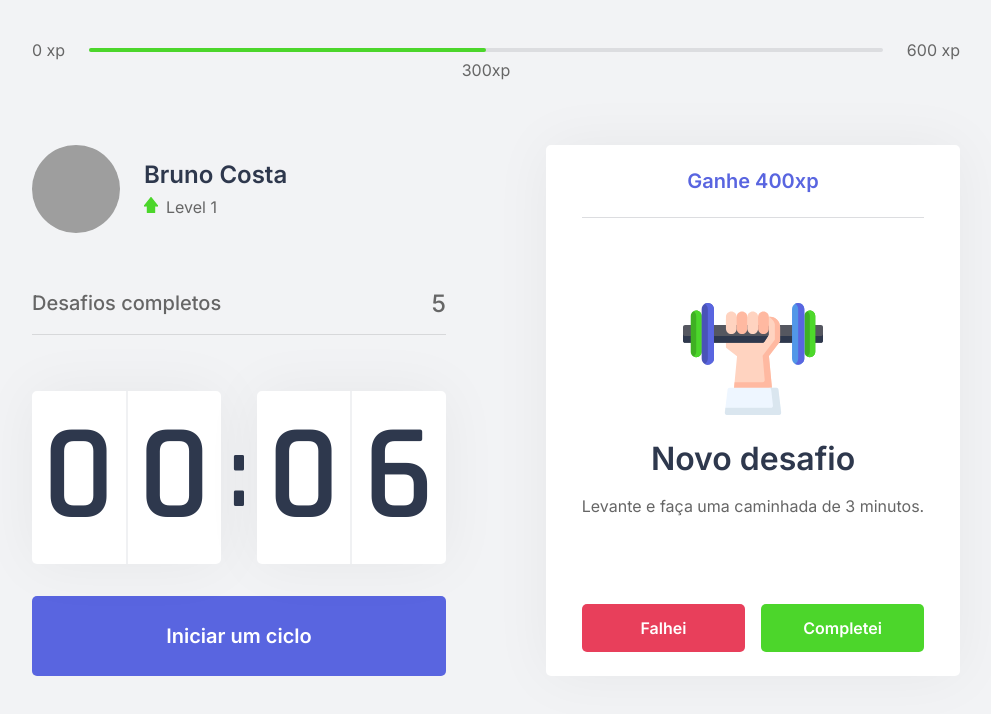
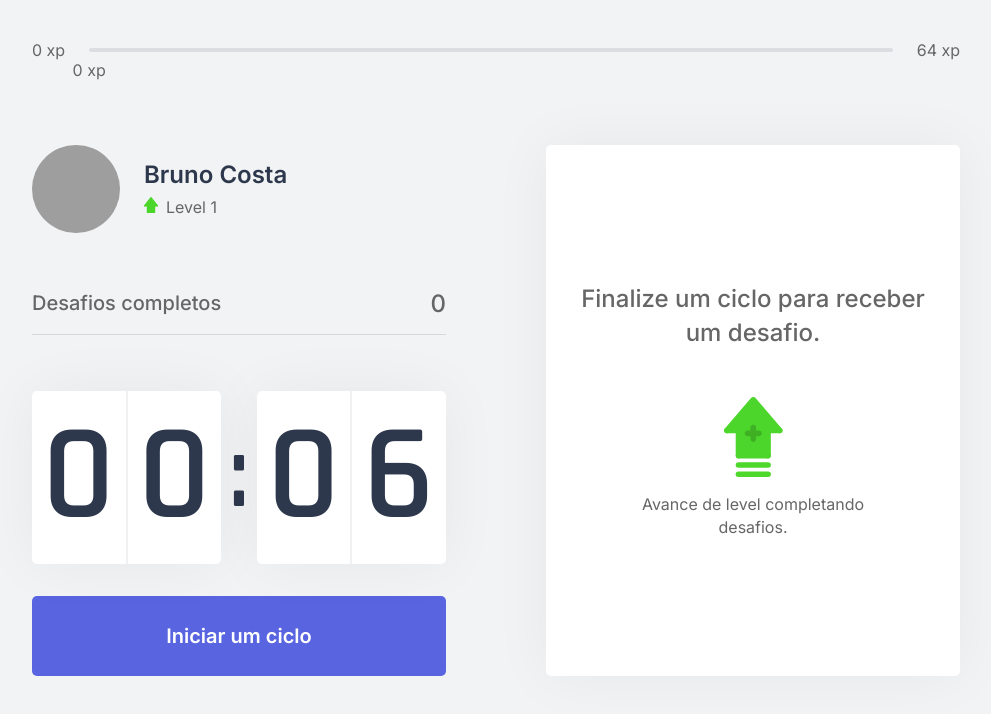
Before and after one commit to bpcosta2003/Move.it, a Next.js app: page / in a window 1280 px wide. Shown: the top 714 px of the page, without its empty margins (144-1135 px from the left). Built offline with nearby package versions, Linux system fonts and the light colour scheme; grey boxes are pictures that could not be loaded.

Commit message:
contexts

```diff
--- /dev/null
+++ b/challenges.json
@@ -0,0 +1,62 @@
+[
+    {
+      "type": "body",
+      "description": "Estique um de seus braços com a palma da mão virada para frente e puxe os dedos para cima por 10 segundos por mão.",
+      "amount": 80
+    },
+    {
+      "type": "body",
+      "description": "Estique seu braço contra o peito e puxe-o utilizando o outro braço por 10 segundos por braço.",
+      "amount": 60
+    },
+    {
+      "type": "body",
+      "description": "Puxe seu pescoço com a ajuda da mão para a direita e para a esquerda, permanecendo na posição por alguns segundos.",
+      "amount": 70
+    },
+    {
+      "type": "body",
+      "description": "Com as duas mãos na parte de trás da cabeça, leve-a para baixo, alongando a parte de trás da região.",
+      "amount": 60
+    },
+    {
+      "type": "body",
+      "description": "Cruze as pernas e desça com as mãos esticadas em direção ao chão. Repita o movimento com a outra perna na frente.",
+      "amount": 100
+    },
+    {
+      "type": "body",
+      "description": "Sentado, abra as pernas e tente encostar as palmas das mãos no chão, repita 3 vezes por 5 segundos.",
+      "amount": 80
+    },
+    {
+      "type": "body",
+      "description": "Puxe o joelho de encontro ao peito e segure, troque de perna após 10 segundos.",
+      "amount": 50
+    },
+    {
+      "type": "body",
+      "description": "Sentado, cruze uma perna e incline seu tronco à frente, troque de perna após 10 segundos.",
+      "amount": 80
+    },
+    {
+      "type": "eye",
+      "description": "Sentado, feche os olhos e cubra-os com as palmas da mão durante 2 minutos, depois abra normalmente.",
+      "amount": 90
+    },
+    {
+      "type": "eye",
+      "description": "Em algum ambiente aberto, olhe o mais longe que puder em quatro direções por 3s, mexa apenas os olhos. Repita 3 vezes.",
+      "amount": 140
+    },
+    {
+      "type": "eye",
+      "description": "Usando os polegares, massage a área abaixo das sobrancelhas em movimentos circulares por 15 segundos.",
+      "amount": 70
+    },
+    {
+      "type": "body",
+      "description": "Em pé, gire a cintura o máximo que puder para a esquerda, segure por cinco segundos. Repita para a direita.",
+      "amount": 90
+    }
+  ]
--- a/src/components/ChallengeBox.tsx
+++ b/src/components/ChallengeBox.tsx
@@ -3,23 +3,26 @@
 import styles from "../styles/components/ChallengeBox.module.css";
 
 export function ChallengeBox() {
-  const contextData = useContext(ChallengesContext);
-  const hasActiveChallenge = true;
+  const {activeChallenge, resetChallenge} = useContext(ChallengesContext);
 
   return (
     <div className={styles.challengeBoxContainer}>
-      {hasActiveChallenge ? (
+      {activeChallenge ? (
         <div className={styles.challengeActive}>
-          <header>Ganhe 400xp</header>
+          <header>Ganhe {activeChallenge.amount} xp</header>
 
           <main>
-            <img src="icons/body.svg" />
+            <img src={`icons/${activeChallenge.type}.svg`} />
             <strong>Novo desafio</strong>
-            <p>Levante e faça uma caminhada de 3 minutos.</p>
+            <p>{activeChallenge.description}</p>
           </main>
 
           <footer>
-            <button type="button" className={styles.challengeFailedButton}>
+            <button
+              type="button"
+              className={styles.challengeFailedButton}
+              onClick={resetChallenge}
+            >
               Falhei
             </button>
             <button type="button" className={styles.challengeSucceededButton}>
--- a/src/components/CompletedChallenges.tsx
+++ b/src/components/CompletedChallenges.tsx
@@ -1,10 +1,14 @@
+import {useContext} from "react";
+import {ChallengesContext} from "../contexts/ChallengesContext";
 import styles from "../styles/components/CompletedChallenges.module.css";
 
 export function CompletedChallenges() {
+  const {challengesCompleted} = useContext(ChallengesContext);
+
   return (
     <div className={styles.completedChallengescontainer}>
       <span>Desafios completos</span>
-      <span>5</span>
+      <span>{challengesCompleted}</span>
     </div>
   );
 }
--- a/src/components/Countdown.tsx
+++ b/src/components/Countdown.tsx
@@ -5,7 +5,7 @@
 let countdownTimeout: NodeJS.Timeout;
 
 export function Countdown() {
-  const contextData = useContext(ChallengesContext);
+  const {startNewChallenge} = useContext(ChallengesContext);
 
   const [time, setTime] = useState(0.1 * 60);
   const [isActive, setIsActive] = useState(false);
@@ -35,6 +35,7 @@
     } else if (isActive && time == 0) {
       setHasFinished(true);
       setIsActive(false);
+      startNewChallenge();
     }
   }, [isActive, time]);
 
--- a/src/components/ExperienceBar.tsx
+++ b/src/components/ExperienceBar.tsx
@@ -1,16 +1,28 @@
+import {useContext} from "react";
+import {ChallengesContext} from "../contexts/ChallengesContext";
 import styles from "../styles/components/ExperienceBar.module.css";
 
 export function ExperienceBar() {
+  const {currentExperience, experienceToNextLevel} = useContext(
+    ChallengesContext
+  );
+
+  const percentToNextLevel =
+    Math.round(currentExperience * 100) / experienceToNextLevel;
+
   return (
     <header className={styles.experienceBar}>
       <span>0 xp</span>
       <div>
-        <div style={{width: "50%"}} />
-        <span className={styles.currentExperience} style={{left: "50%"}}>
-          300xp
+        <div style={{width: `${percentToNextLevel}%`}} />
+        <span
+          className={styles.currentExperience}
+          style={{left: `${percentToNextLevel}%`}}
+        >
+          {currentExperience} xp
         </span>
       </div>
-      <span>600 xp</span>
+      <span>{experienceToNextLevel} xp</span>
     </header>
   );
 }
--- a/src/contexts/ChallengesContext.tsx
+++ b/src/contexts/ChallengesContext.tsx
@@ -1,15 +1,66 @@
-import {createContext, useState} from "react";
+import {createContext, ReactNode, useState} from "react";
+import challenges from "../../challenges.json";
 
-export const ChallengesContext = createContext({});
+interface Challenge {
+  type: "body" | "eye";
+  description: string;
+  amount: number;
+}
 
-export function ChallengesProvider({children}) {
+interface ChallengesContextData {
+  level: number;
+  currentExperience: number;
+  challengesCompleted: number;
+  experienceToNextLevel: number;
+  activeChallenge: Challenge;
+  levelup: () => void;
+  startNewChallenge: () => void;
+  resetChallenge: () => void;
+}
+
+interface ChallengesProviderProps {
+  children: ReactNode;
+}
+
+export const ChallengesContext = createContext({} as ChallengesContextData);
+
+export function ChallengesProvider({children}: ChallengesProviderProps) {
   const [level, setLevel] = useState(1);
+  const [currentExperience, setCurrentExperience] = useState(0);
+  const [challengesCompleted, setChallengesCompleted] = useState(0);
+
+  const [activeChallenge, setActiveChallenge] = useState(null);
+
+  const experienceToNextLevel = Math.pow((level + 1) * 4, 2);
 
   function levelup() {
     setLevel(level + 1);
   }
+
+  function startNewChallenge() {
+    const randomChallengeIndex = Math.floor(Math.random() * challenges.length);
+    const challenge = challenges[randomChallengeIndex];
+
+    setActiveChallenge(challenge);
+  }
+
+  function resetChallenge() {
+    setActiveChallenge(null);
+  }
+
   return (
-    <ChallengesContext.Provider value={{level, levelup}}>
+    <ChallengesContext.Provider
+      value={{
+        level,
+        currentExperience,
+        experienceToNextLevel,
+        challengesCompleted,
+        levelup,
+        startNewChallenge,
+        activeChallenge,
+        resetChallenge,
+      }}
+    >
       {children}
     </ChallengesContext.Provider>
   );
```
